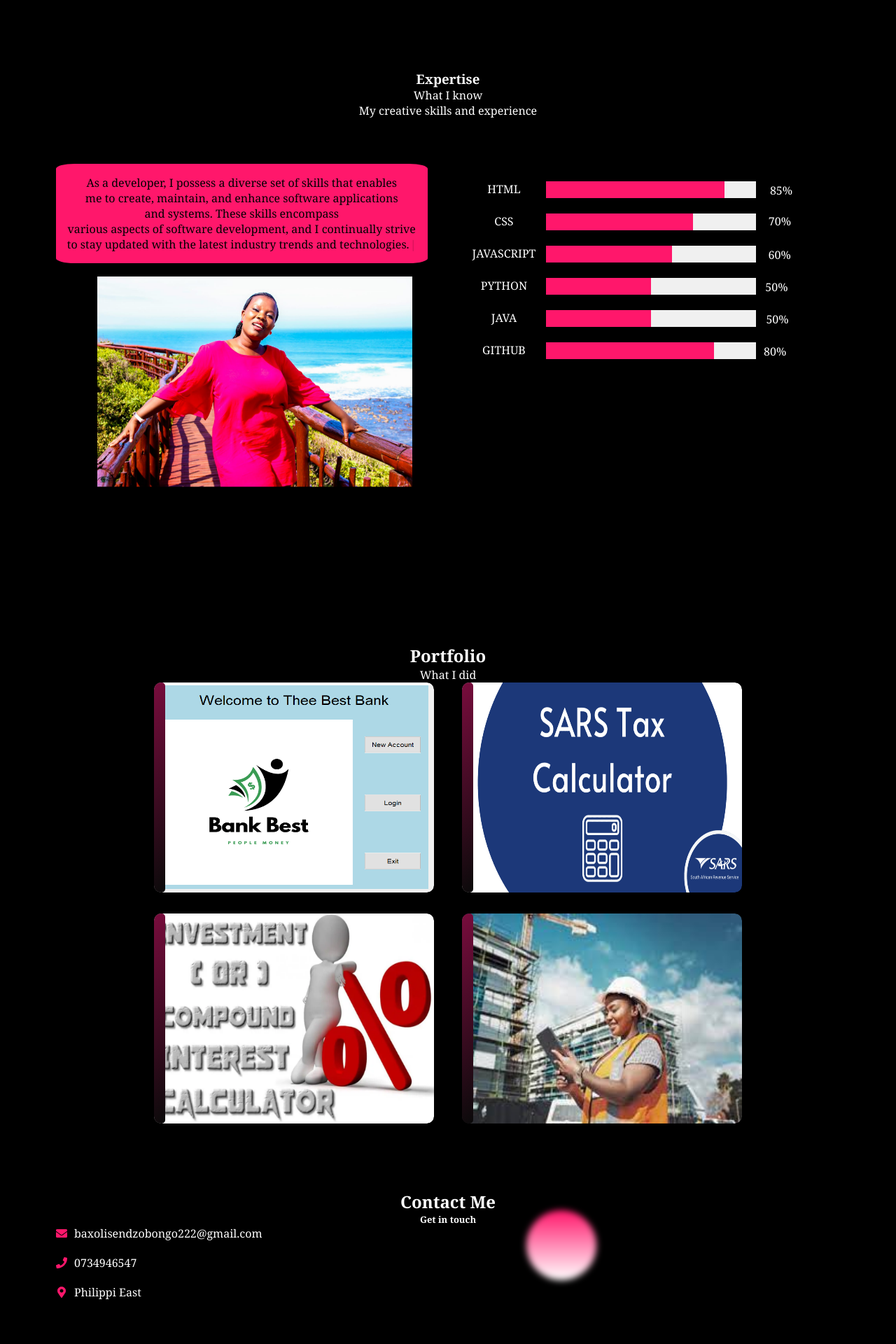
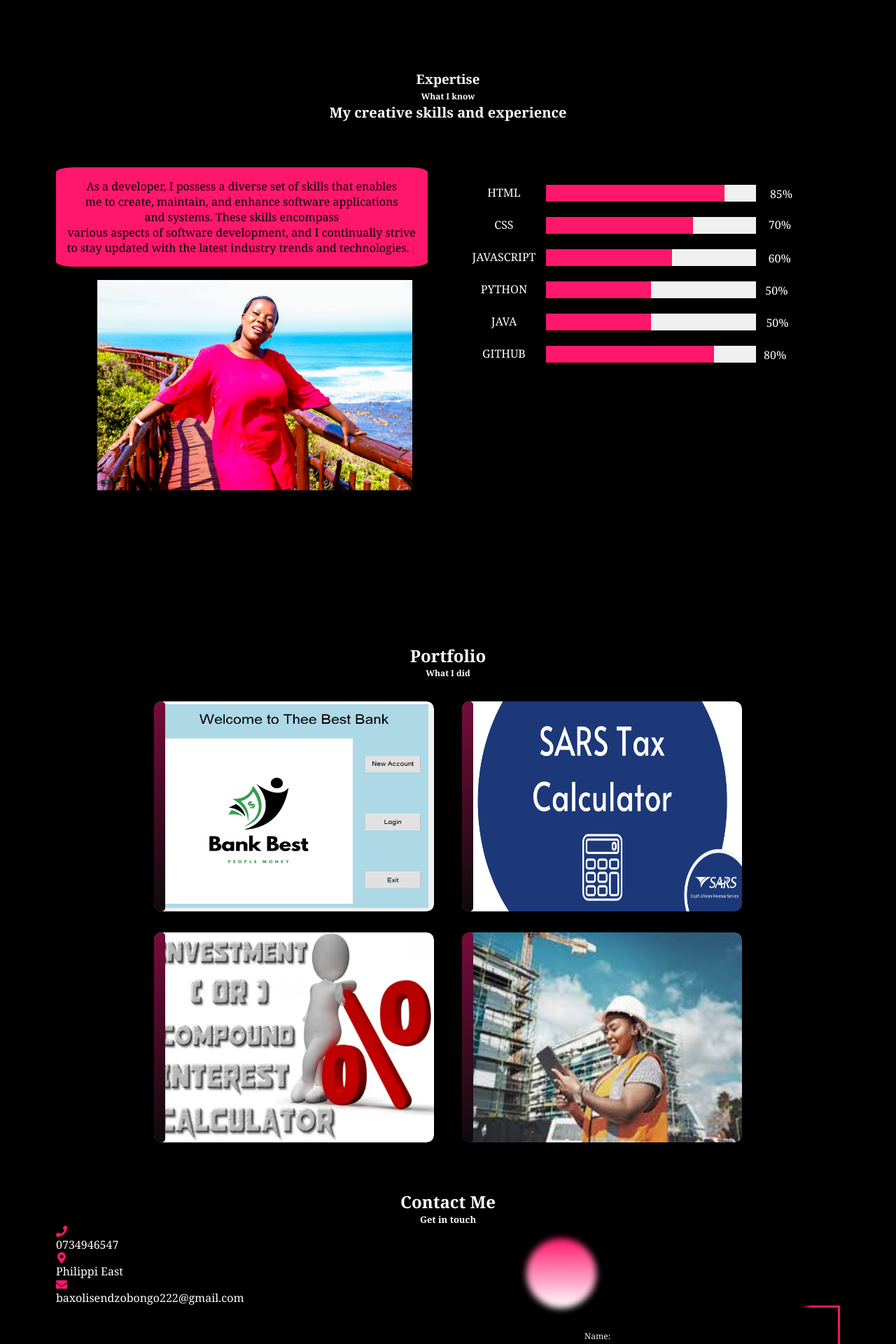
Before and after one commit to Baxolise-Ndzobongo/My-Portfolio-react, a React (Create React App) app: page / in a window 1280 px wide. Shown: the part 700-2620 px from the top of the page at 70% size. Built offline with nearby package versions, Linux system fonts and the light colour scheme.

Commit message:
styled icons

```diff
--- a/src/components/Contact/contact.css
+++ b/src/components/Contact/contact.css
@@ -3,7 +3,6 @@
   display: flex;
   flex-direction: column;
   align-items: center;
-  margin-bottom: 1rem;
   color: white;
 
 }
@@ -26,28 +25,21 @@
   }
 }
 
-.contactContainer {
-  display: flex;
-  flex-direction: column;
-  align-items: flex-end;
+.contactItemsContainer {
+  display: column;
 
 }
 
 .contactItem {
   display: flex;
-  align-items: center;
-  margin-bottom: 20px;
-  margin-right: 40rem;
+  flex-direction: column;
 }
 
-.icon {
+.contactItem .icons {
+  color: #ff176b;
   margin-right: 10px;
-  color: #ff176b;
 }
 
-.contactItem:last-child {
-  margin: 0;
-}
 /*circle style*/
 .circle-container {
   position: relative;
@@ -77,7 +69,7 @@
 }
 .circle3 {
   background: linear-gradient(#ff176b, white);
-  top: -8rem;
+  top: -6rem;
   left: 42rem;
 }
 
@@ -96,7 +88,7 @@
   background-size: 200% 100%;
   animation: moveGradient 2s linear infinite;
   margin-left: 45rem;
-  margin-top: 5rem;
+  /* margin-top: 0rem; */
 }
 
 @keyframes moveGradient {
--- a/src/components/Contact/contact.js
+++ b/src/components/Contact/contact.js
@@ -51,27 +51,25 @@ const Contact = () => {
       <div className="ContactPage">
         <h1 className='contactPageTitle'>Contact Me</h1>
         <h2 className='contactSub'>Get in touch</h2>
-        <div className='items'>
+         <div className='items'>
           <div className="contactItemsContainer">
             <div className="contactItem">
-              <FaEnvelope className="icon" />
+              <FaPhone className="icons" />
+              <span>0734946547</span>
+               <FaMapMarkerAlt className="icons" />
+               <span>Philippi East</span>
+               <FaEnvelope className="icons" />
               <span>baxolisendzobongo222@gmail.com</span>
             </div>
-            <div className="contactItem">
-              <FaPhone className="icon" />
-              <span>0734946547</span>
             </div>
-            <div className="contactItem">
-              <FaMapMarkerAlt className="icon" />
-              <span>Philippi East</span>
-            </div>
-          </div>
 
       <div className="circle-container">
         <div className="circle circle1"></div>
         <div className="circle circle2"></div>
         <div className="circle circle3"></div>
       </div>
+
+
       <div className="form-container">
         <form className="form" onSubmit={handleSubmit}>
           <div className="form-group">
--- a/src/components/Expertise/expertise.css
+++ b/src/components/Expertise/expertise.css
@@ -14,11 +14,16 @@
 }
 .title{
   align-items: center;
+  font-weight: bold;
 }
-.skillsTitle
+.skillsTitle{
+  font-weight: bold;
+  font-size: 12px;
+}
 .skillsTitle2{
   align-items: center;
   font-weight: bold;
+  font-size: 20px;
 
 }
 
--- a/src/components/Portfolio/portfolio.css
+++ b/src/components/Portfolio/portfolio.css
@@ -11,8 +11,17 @@
 
 .center {
   text-align: center;
+  font-weight: bold;
+
+}
+.title{
+  margin-top: 0rem;
 }
 
+.portfolioTitle{
+  font-size: 12px;
+  margin-bottom: 2rem;
+}
 .portfolio-container {
   margin-top: 20px;
 }
--- a/src/components/Portfolio/portfolio.js
+++ b/src/components/Portfolio/portfolio.js
@@ -34,7 +34,7 @@ const Portfolio = () => {
                 <h2>Tax Calculator</h2>
                 This tax calculator calculates the amount each person will be taxed based on income, age, and whether a person does qualify for tax.
               </div>
-              <button className="portfolioButton" onClick={() => redirectToGitHub("https://github.com/your-username/tax-calculator")}>Github Link</button>
+              <button className="portfolioButton" onClick={() => redirectToGitHub("https://github.com/kwakhanya/Tax-Calculator")}>Github Link</button>
             </div>
           </div>
         </div>
@@ -45,7 +45,7 @@ const Portfolio = () => {
             <div className="content hoverText">
               <div className="portfolioText">
                 <h2>Investment Calculator</h2>
-                This is a calculator for investment or bonds, where a user can input principal, interest rate, and time.
+                This is a calculator for investment or bonds, where a user estimate the future value of their investments based on various factors like initial investment amount, expected rate of return, and investment duration.
               </div>
               <button className="portfolioButton" onClick={() => redirectToGitHub("https://github.com/kwakhanya/financial_calculator")}>Github Link</button>
             </div>
```
